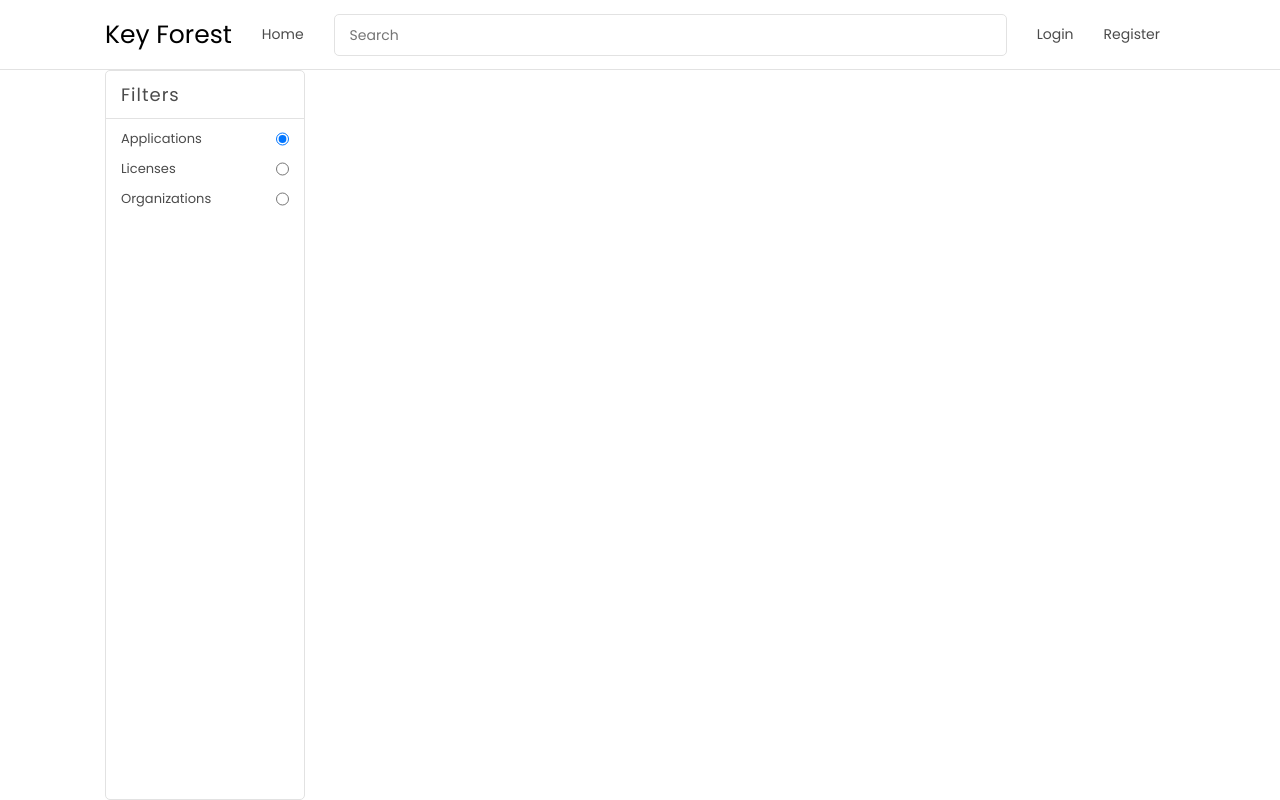
After one commit to Tonyy18/keyforest, a Django app: page /market/search/1/ in a window 1280 px wide. The commit adds this page. Run offline with Django 3.2, Linux system fonts and the light colour scheme; parts of the project's set-up code (start-up, migrations or seed data) failed here and were passed over.

Commit message:
Search filtering sidebar in progress

```diff
--- a/apps/index/views.py
+++ b/apps/index/views.py
@@ -7,9 +7,12 @@ from django.contrib.auth.decorators import login_required
 from lib import parameters
 from project.models import User_connection
 
+
 # Create your views here.
 def logout(request):
     _logout(request)
+    if(request.META.get("HTTP_REFERER")):
+        return redirect(request.META.get("HTTP_REFERER"))
     return redirect("/")
 
 def landingpage(request):
@@ -26,6 +29,9 @@ def landingpage(request):
     })
 
 def signin(request):
+    if(request.user.is_authenticated):
+        if(request.META.get("HTTP_REFERER")):
+            return redirect(request.META.get("HTTP_REFERER"))
     data = {"error": ""}
     if(request.method == "POST"):
         email = request.POST.get("email")
--- a/apps/marketplace/urls.py
+++ b/apps/marketplace/urls.py
@@ -2,7 +2,7 @@ from django.contrib import admin
 from django.urls import path, include
 from . import views
 
-
 urlpatterns = [
     path("", views.market_index),
+    path("search/<str:query>/", views.search),
 ]
--- a/apps/marketplace/views.py
+++ b/apps/marketplace/views.py
@@ -4,3 +4,6 @@ from django.http import HttpResponse
 # Create your views here.
 def market_index(request):
     return render(request, "marketplace/index.html")
+
+def search(request, query):
+    return render(request, "marketplace/search.html")
--- a/project/urls.py
+++ b/project/urls.py
@@ -12,8 +12,8 @@ urlpatterns = [
     path("logout", index.logout),
     path("dashboard/", include("apps.dashboard.urls")),
     path("api/", include("apps.api.urls")),
-    path("testbench", include("apps.testbench.urls")),
-    path("market", include("apps.marketplace.urls"))
+    path("testbench/", include("apps.testbench.urls")),
+    path("market/", include("apps.marketplace.urls"))
 ]
 
 urlpatterns += static(settings.MEDIA_URL, document_root=settings.MEDIA_ROOT)
--- a/static/css/marketplace.css
+++ b/static/css/marketplace.css
@@ -1,3 +1,7 @@
+
+body > .container {
+    height: calc(100% - 70px);
+}
 .navbar {
     border-bottom: 1px solid #E2E2E2;
     height: 70px;
@@ -93,6 +97,84 @@
 	transform: rotate(-135deg);
 }
 
+.app-thumb {
+    width: 277px;
+    height: 303px;
+    background-color: white;
+    border-radius: 3px;
+    box-shadow: 0 2px 4px 0 rgba(0,0,0,0.2);
+}
+.app-thumb .app-image {
+    width: 100%;
+    padding-top: 66.66%;
+    background-size: cover;
+}
+.app-thumb .app-info {
+    height: calc(100% - 184.64px); /*Minus image height*/
+    display: flex;
+    padding: 10px;
+}
+.app-thumb .app-info .left {
+    height: 100%;
+    text-align: center;
+}
+.app-thumb .app-info .left img {
+    height: 38px;
+    width: 38px;
+    border-radius: 100%;
+}
+.app-thumb .app-info .right {
+    flex-grow: 1;
+    height: 100%;
+    padding-left: 10px;
+    padding-top: 5px;
+    padding-bottom: 5px;
+}
+.app-thumb .app-name {
+    font-size: 15px;
+    line-height: 20px;
+    padding-bottom: 5px;
+    height: calc(100% - 38px);
+    text-overflow: ellipsis;
+    overflow: hidden;
+}
+.app-thumb .app-creator {
+    font-size: 13px;
+    color: #757575;
+    padding-bottom: 3px;
+}
+.app-thumb .app-stars {
+    font-size: 5px;
+}
+
+.search-filters {
+    width: 200px;
+    height: 100%;
+    border-radius: 5px;
+    border: 1px solid var(--light-border);
+}
+.search-filters header {
+    padding: 10px 15px;
+    border-bottom: 1px solid #E2E2E2;
+    margin-bottom: 5px;
+}
+.search-filters header p {
+    font-size: 18px;
+    letter-spacing: 1px;
+}
+.search-filters ul li {
+    display: flex;
+    padding: 5px 15px;
+}
+.search-filters ul li label {
+    flex-grow: 1;
+    display: flex;
+}
+.search-filters ul li label span {
+    flex-grow: 1;
+    font-size: 13px;
+}
+
 @media(max-width: 768px) {
     .navbar .container {
         display: block;
--- a/templates/marketplace/navbar.html
+++ b/templates/marketplace/navbar.html
@@ -36,12 +36,19 @@ $(function() {
                 </li>
             </ul>
             <ul class="menu menu-right">
+                {% if user.is_authenticated == False %}
+                    <li>
+                        <a href="/signin">Login</a>
+                    </li>
+                    <li>
+                        <a href="/register">Register</a>
+                    </li>
+                {% endif %}
+                {% if user.is_authenticated == True %}
                 <li>
-                    <a href="/signin">Login</a>
+                    <a href="/logout">Logout</a>
                 </li>
-                <li>
-                    <a href="/register">Register</a>
-                </li>
+                {% endif %}
             </ul>
         </ul>
     </div>
--- /dev/null
+++ b/templates/marketplace/search.html
@@ -0,0 +1,54 @@
+{% extends "marketplace/navbar.html" %}
+{% load static %}
+{% block body %}
+<div class="container flex">
+    <div class="search-filters">
+        <header>
+            <p>Filters</p>
+        </header>
+        <ul>
+            <li>
+                <label>
+                    <span>Applications</span>
+                    <input type="radio" name="type" value="Applications" checked>
+                </label>
+            </li>
+            <li>
+                <label>
+                    <span>Licenses</span>
+                    <input type="radio" name="type" value="Applications">
+                </label>
+            </li>
+            <li>
+                <label>
+                    <span>Organizations</span>
+                    <input type="radio" name="type" value="Applications">
+                </label>
+            </li>
+        </ul>
+    </div>
+</div>
+<!--
+<div class="app-thumb">
+    <div class="app-image" style="background-image: url({% static 'images/thumbnail-test.jpg'%})">
+    </div>
+    <div class="app-info">
+        <div class="left">
+            <img src="{% static 'images/test.png'%}">
+        </div>
+        <div class="right">
+            <p class="app-name">Visual Studio Community</p>
+            <p class="app-creator">Microsoft</p>
+            <div class="app-stars">
+                <i class="fa-regular fa-star"></i>
+                <i class="fa-regular fa-star"></i>
+                <i class="fa-regular fa-star"></i>
+                <i class="fa-regular fa-star"></i>
+                <i class="fa-solid fa-star"></i>
+            </div>
+        </div>
+    </div>
+</div>
+-->
+
+{% endblock %}
```
Also changed, not shown: other parts of static/css/marketplace.css (+0 -50 lines), templates/marketplace/index.html (+0 -23 lines).
